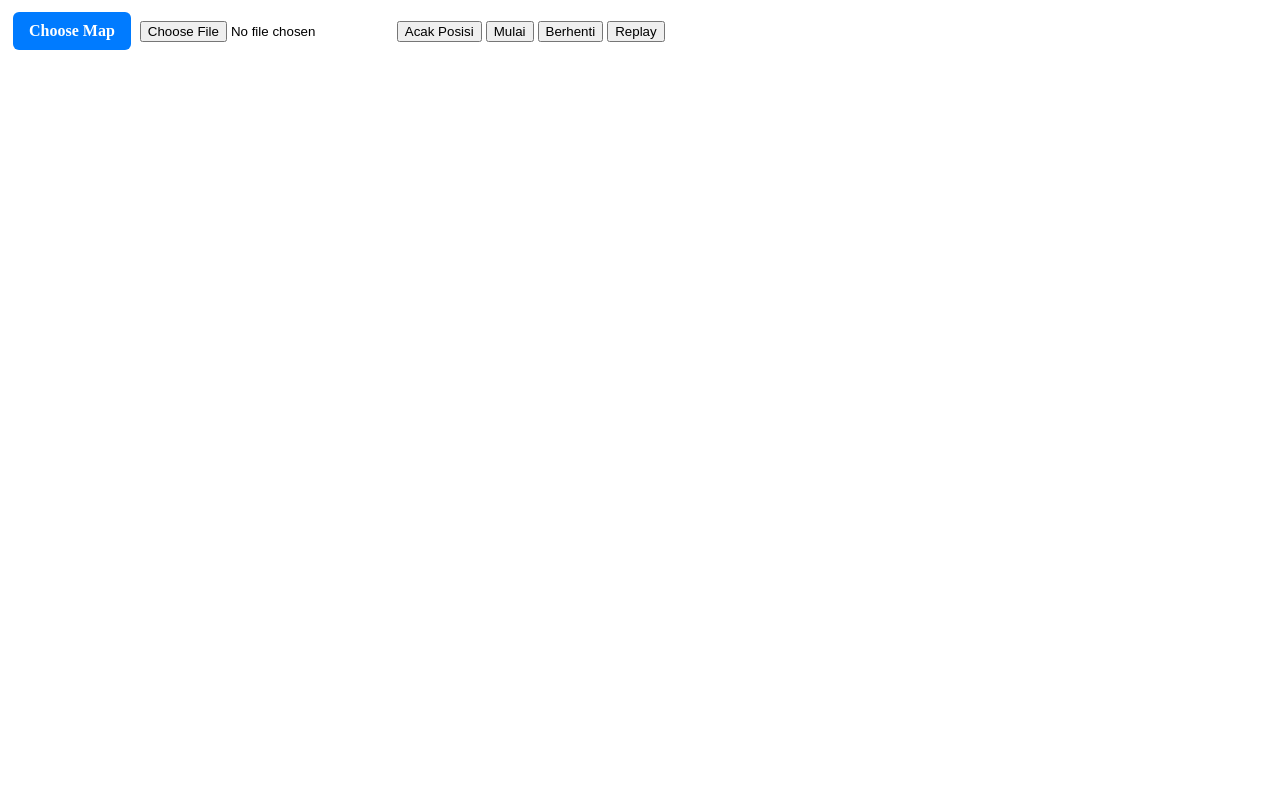
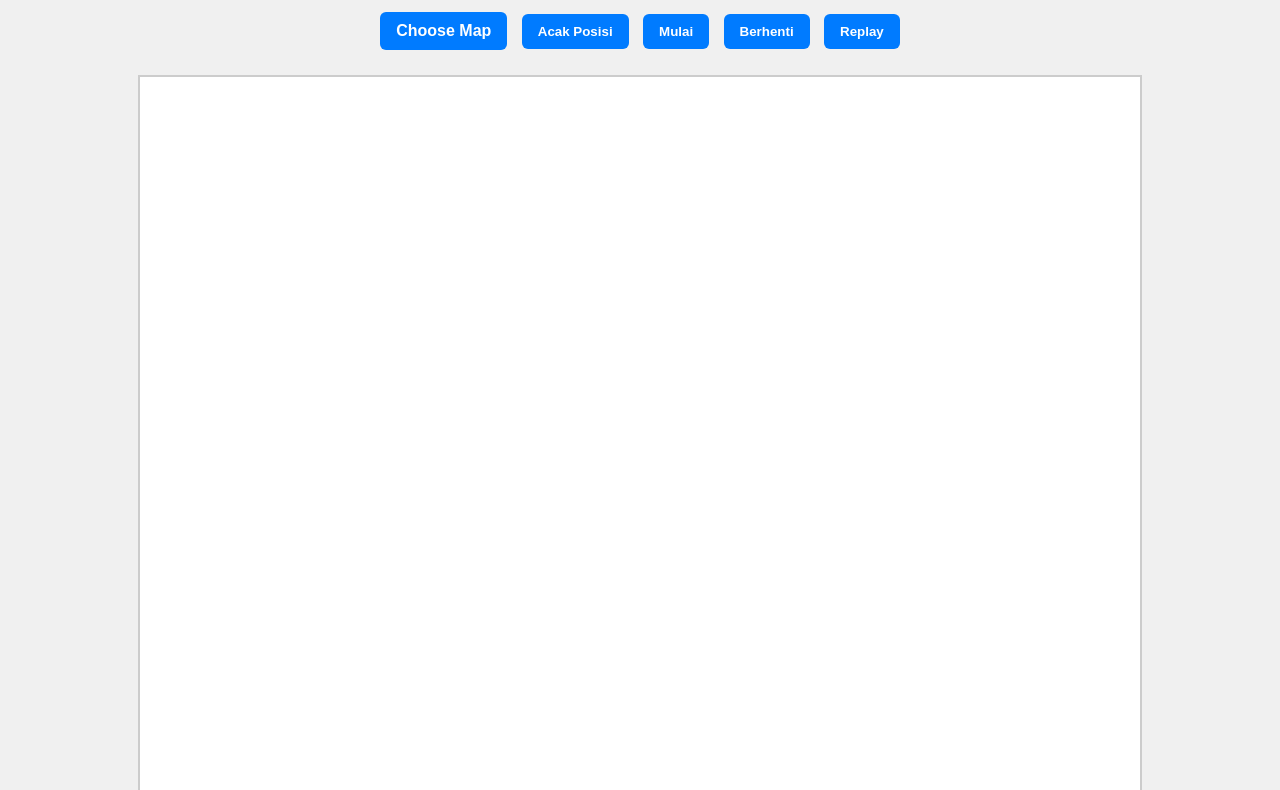
Before and after one commit to KhairulIlham25/Project_SmartCourier, a plain HTML site: page index.html in a window 1280 px wide. Shown: the part 73-863 px from the top of the page. Drawn offline with Linux system fonts and the light colour scheme.

Commit message:
Update style.css
Memindahkan codingan css yang berada pada html

```diff
--- a/style.css
+++ b/style.css
@@ -1,13 +1,40 @@
-.custom-file-upload {
-  display: inline-block;
+body {
+  margin: 0;
+  font-family: Arial, sans-serif;
+  background: #f0f0f0;
+  text-align: center;
+}
+
+canvas {
+  display: block;
+  margin: 20px auto;
+  background: #fff;
+  border: 2px solid #ccc;
+}
+
+.controls {
+  margin-bottom: 10px;
+}
+
+button, .custom-file-upload {
   padding: 10px 16px;
   margin: 5px;
+  border: none;
   border-radius: 6px;
   background-color: #007bff;
   color: white;
   font-weight: bold;
   cursor: pointer;
 }
-.custom-file-upload:hover {
+
+button:hover, .custom-file-upload:hover {
   background-color: #0056b3;
 }
+
+input[type="file"] {
+  display: none;
+}
+
+.custom-file-upload {
+  display: inline-block;
+}
```
